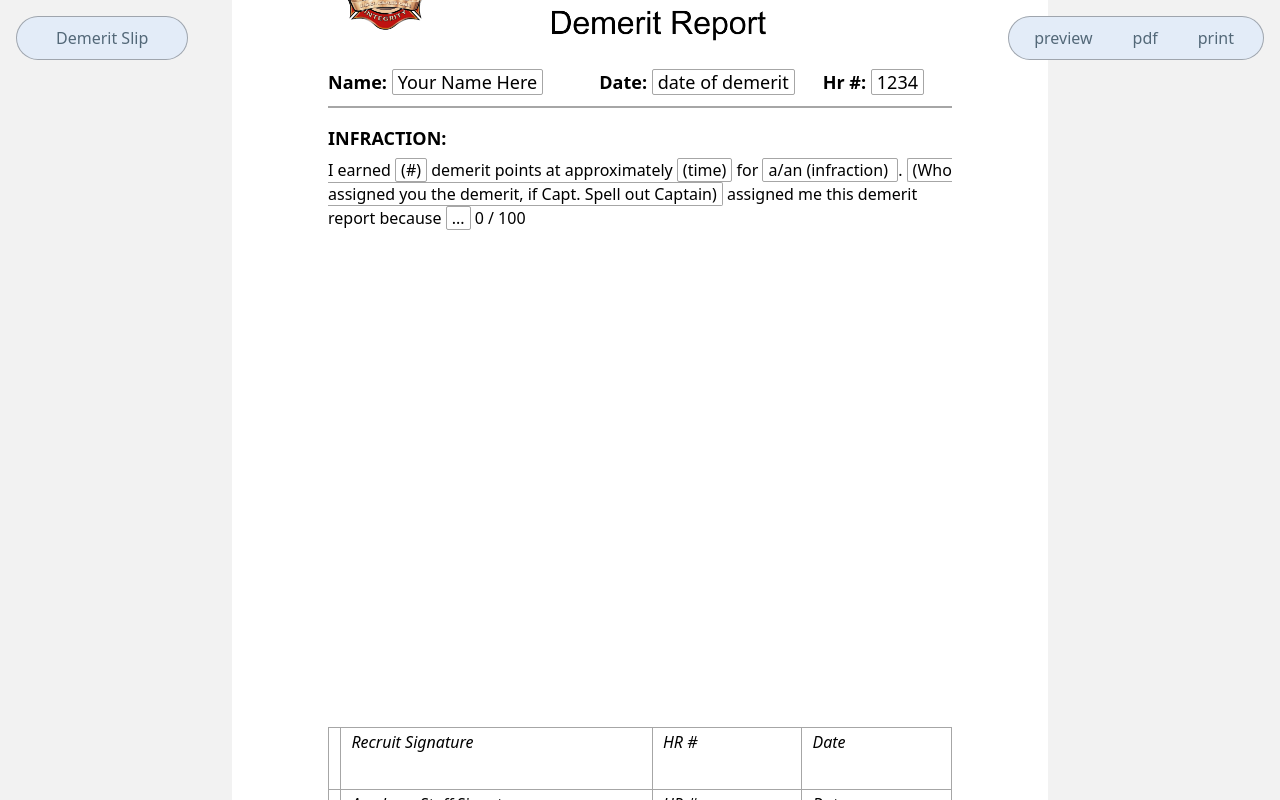
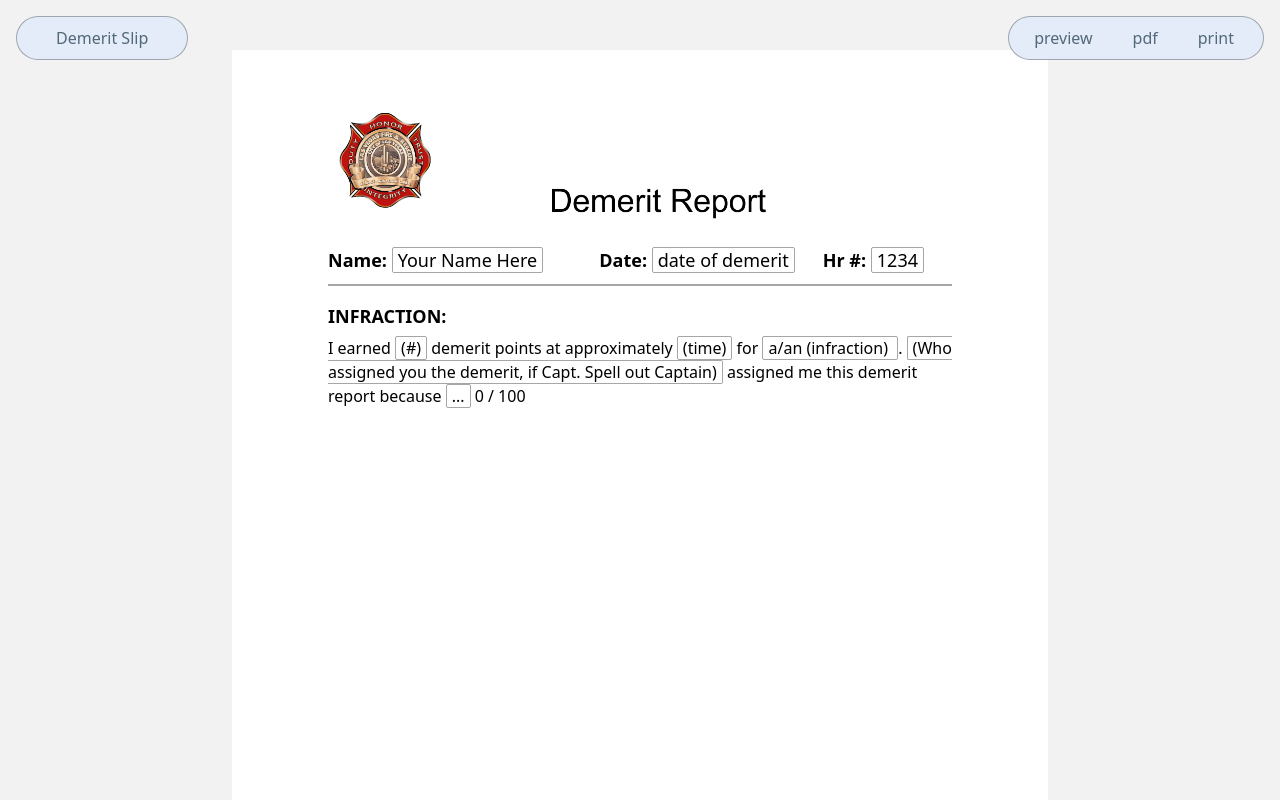
Before and after one commit to KennyWeeks/demerit, a SvelteKit app: page / in a window 1280 px wide. Built offline with nearby package versions, Linux system fonts and the light colour scheme.

Commit message:
Another update.

```diff
--- a/src/app.html
+++ b/src/app.html
@@ -10,7 +10,7 @@
 	<style lang="postcss">
 		html, body {
 			width:100vw;
-			height:100vh;
+			height:100%;
 			position:relative;
 			padding:0px;
 			margin:0px;
--- a/src/lib/slip.svelte
+++ b/src/lib/slip.svelte
@@ -134,8 +134,8 @@
 
 </script>
 
-<div style={mobileDisplay ? "transform:scale(" + windowWidth / 856 + ")" : ''} class="w-[856px] h-[1096px] mt-[0px] paper:mt-[0px] paper:h-auto flex items-center justify-center relative">
-    <div bind:this={page} class="w-[816px] h-[1056px] {!mobileDisplay ? lightDark + " paper:w-[100vw] paper:h-[100vh]" : 'bg-white' }">
+<div style={mobileDisplay ? "transform:scale(" + windowWidth / 856 + ");" : ''} class="w-[856px] h-[1096px] mt-[50px] paper:mt-[0px] paper:h-[100vh] flex justify-center relative">
+    <div bind:this={page} class="w-[816px] h-[1056px] {!mobileDisplay ? lightDark + " paper:w-[100vw] paper:h-auto" : 'bg-white' }">
 
         <img src="{base}/demerit_logo.png" width={816 - (96*2)} class="ml-[105px] mt-[52px] {!mobileDisplay ? "paper:hidden" : ''}" alt="demerit_title"/>
 
--- a/src/routes/+page.svelte
+++ b/src/routes/+page.svelte
@@ -277,7 +277,7 @@
 
 </div>
 
-<div class="h-[100vh] w-auto overflow-x-hidden flex items-center justify-center">
+<div class="h-[100%] w-auto overflow-x-hidden flex justify-center">
 
     <!--This is the main content area, which is where you will write the content to the page-->
     <Slip
```
Also changed, not shown: 21 other files (tests, documents, lock files or other folders).
